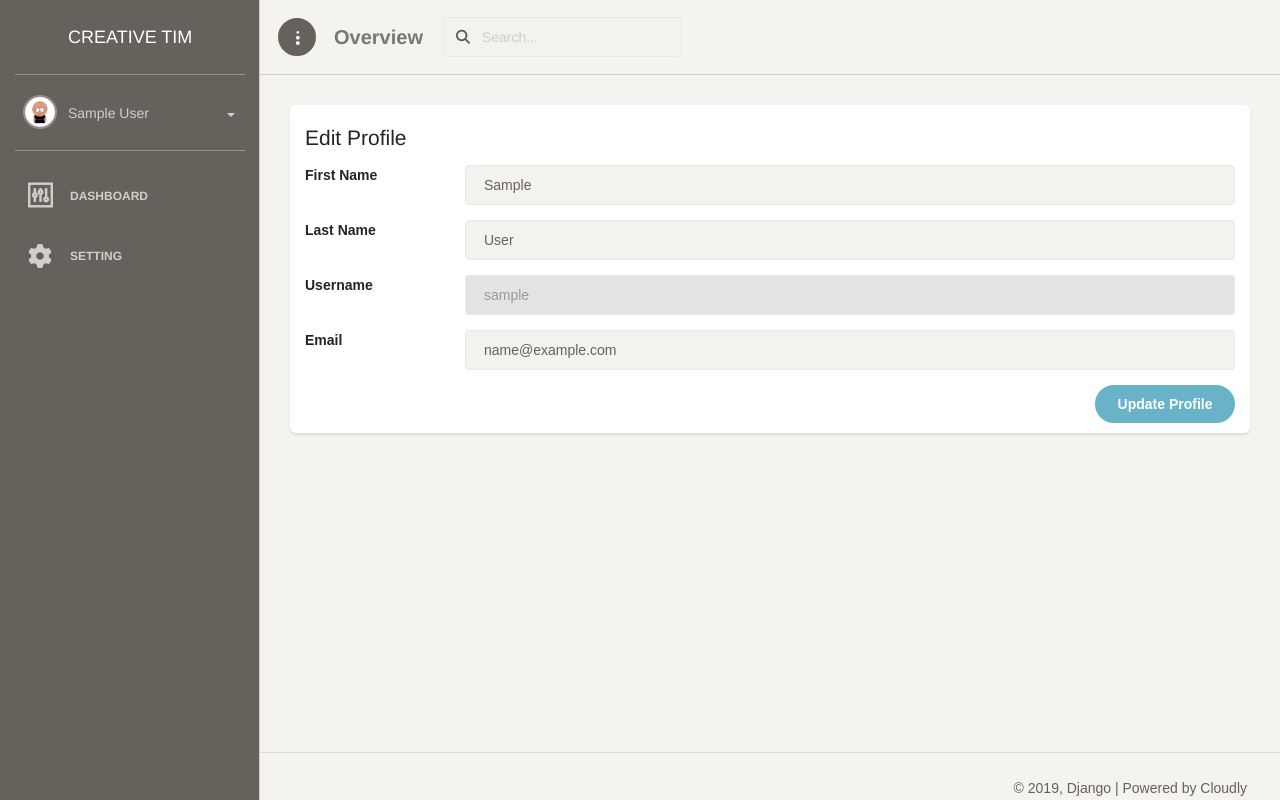
After one commit to mkawsar/django, a Django app: page /profile in a window 1280 px wide. The commit adds this page. Run offline with Django 3.2, Linux system fonts and the light colour scheme; the visitor is signed in with stand-in values (Sample User, id 1); parts of the project's set-up code (start-up, migrations or seed data) failed here and were passed over; some libraries are stand-ins or nearby versions; some web fonts are replaced.

Commit message:
Created profile page

```diff
--- a/pythonunchained/settings.py
+++ b/pythonunchained/settings.py
@@ -122,7 +122,7 @@ USE_TZ = True
 
 # Static files (CSS, JavaScript, Images)
 # https://docs.djangoproject.com/en/2.1/howto/static-files/
-CRISPY_TEMPLATE_PACK = 'bootstrap3'
+CRISPY_TEMPLATE_PACK = 'bootstrap'
 STATIC_URL = '/static/'
 LOGIN_REDIRECT_URL = '/'
 LOGIN_URL = '/login'
--- a/user/forms.py
+++ b/user/forms.py
@@ -1,6 +1,7 @@
 from django import forms
 from django.contrib.auth.forms import UserCreationForm
 from django.contrib.auth.models import User
+from .models import Profile
 
 
 class UserRegisterForm(UserCreationForm):
@@ -9,3 +10,17 @@ class UserRegisterForm(UserCreationForm):
     class Meta:
         model = User
         fields = ['username', 'email', 'password1', 'password2', 'first_name', 'last_name']
+
+
+class UserUpdateForm(forms.ModelForm):
+    email = forms.EmailField()
+
+    class Meta:
+        model = User
+        fields = ['first_name', 'last_name', 'email']
+
+
+class ProfileUpdateForm(forms.ModelForm):
+    class Meta:
+        model = Profile
+        fields = ['image']
--- a/user/templates/layouts/left-nav.html
+++ b/user/templates/layouts/left-nav.html
@@ -30,7 +30,7 @@
                 <div class="collapse" id="collapseExample">
                     <ul class="nav">
                         <li>
-                            <a href="#profile">
+                            <a href="{% url 'profile' %}">
                                 <span class="sidebar-mini">Mp</span>
                                 <span class="sidebar-normal">My Profile</span>
                             </a>
--- /dev/null
+++ b/user/templates/profile/index.html
@@ -0,0 +1,49 @@
+{% extends 'layouts/main.html' %}
+{% block content %}
+    <div class="container-fluid">
+        <div class="row">
+            <div class="col-md-12">
+                <div class="card">
+                    <div class="card-header">
+                        <h4 class="card-title">Edit Profile</h4>
+                    </div>
+                    <div class="card-content">
+                        {% comment %}<pre>{{ context.u_form }}</pre>{% endcomment %}
+                        <form class="form-horizontal">
+                            <div class="form-group">
+                                <label for="first_name" class="col-sm-2">First Name</label>
+                                <div class="col-sm-10">
+                                    <input type="text" name="first_name" value="{{ user.first_name }}" class="form-control" placeholder="First Name">
+                                </div>
+                            </div>
+                            <div class="form-group">
+                                <label for="last_name" class="col-sm-2">Last Name</label>
+                                <div class="col-sm-10">
+                                    <input type="text" name="last_name" value="{{ user.last_name }}" class="form-control" placeholder="Last Name">
+                                </div>
+                            </div>
+
+                            <div class="form-group">
+                                <label for="username" class="col-sm-2">Username</label>
+                                <div class="col-sm-10">
+                                    <input type="text" name="username" value="{{ user.username }}" class="form-control" placeholder="Username" readonly="readonly">
+                                </div>
+                            </div>
+
+                            <div class="form-group">
+                                <label for="email" class="col-sm-2">Email</label>
+                                <div class="col-sm-10">
+                                    <input type="email" name="email" value="{{ user.email }}" class="form-control" placeholder="Email">
+                                </div>
+                            </div>
+                            <div class="pull-right">
+                                <button type="submit" class="btn btn-info btn-fill btn-wd">Update Profile</button>
+                            </div>
+                            <div class="clearfix"></div>
+                        </form>
+                    </div>
+                </div>
+            </div>
+        </div>
+    </div>
+{% endblock content %}
--- a/user/urls.py
+++ b/user/urls.py
@@ -3,5 +3,6 @@ from .views import *
 
 urlpatterns = [
     path('', dashboard, name='home'),
+    path('profile', profile, name='profile'),
     path('settings', include('settings.urls'))
 ]
--- a/user/views.py
+++ b/user/views.py
@@ -1,5 +1,5 @@
-from django.shortcuts import render, redirect
-from .forms import UserRegisterForm
+from django.shortcuts import render, redirect, HttpResponse
+from .forms import UserRegisterForm, UserUpdateForm, ProfileUpdateForm
 from django.contrib import messages
 from django.contrib.auth.models import User
 from django.contrib.auth.decorators import login_required
@@ -24,3 +24,23 @@ def register(request):
 def dashboard(request):
     user_count = User.objects.count()
     return render(request, 'home/dashboard.html', {'title': 'Home', 'user_count': user_count})
+
+
+@login_required()
+def profile(request):
+    if request.method == 'POST':
+        u_form = UserUpdateForm(request.POST, instance=request.user)
+        p_form = ProfileUpdateForm(request.POST, request.FILES, instance=request.user.profile)
+        if u_form.is_valid() and p_form.is_valid():
+            u_form.save()
+            p_form.save()
+            messages.success(request, 'Your account has been updated.')
+            return redirect('profile')
+    else:
+        u_form = UserUpdateForm(instance=request.user)
+        p_form = ProfileUpdateForm(instance=request.user.profile)
+    context = {
+        'u_form': u_form,
+        'p_form': p_form
+    }
+    return render(request, 'profile/index.html', {'title': 'Profile Edit', 'context': context})
```
